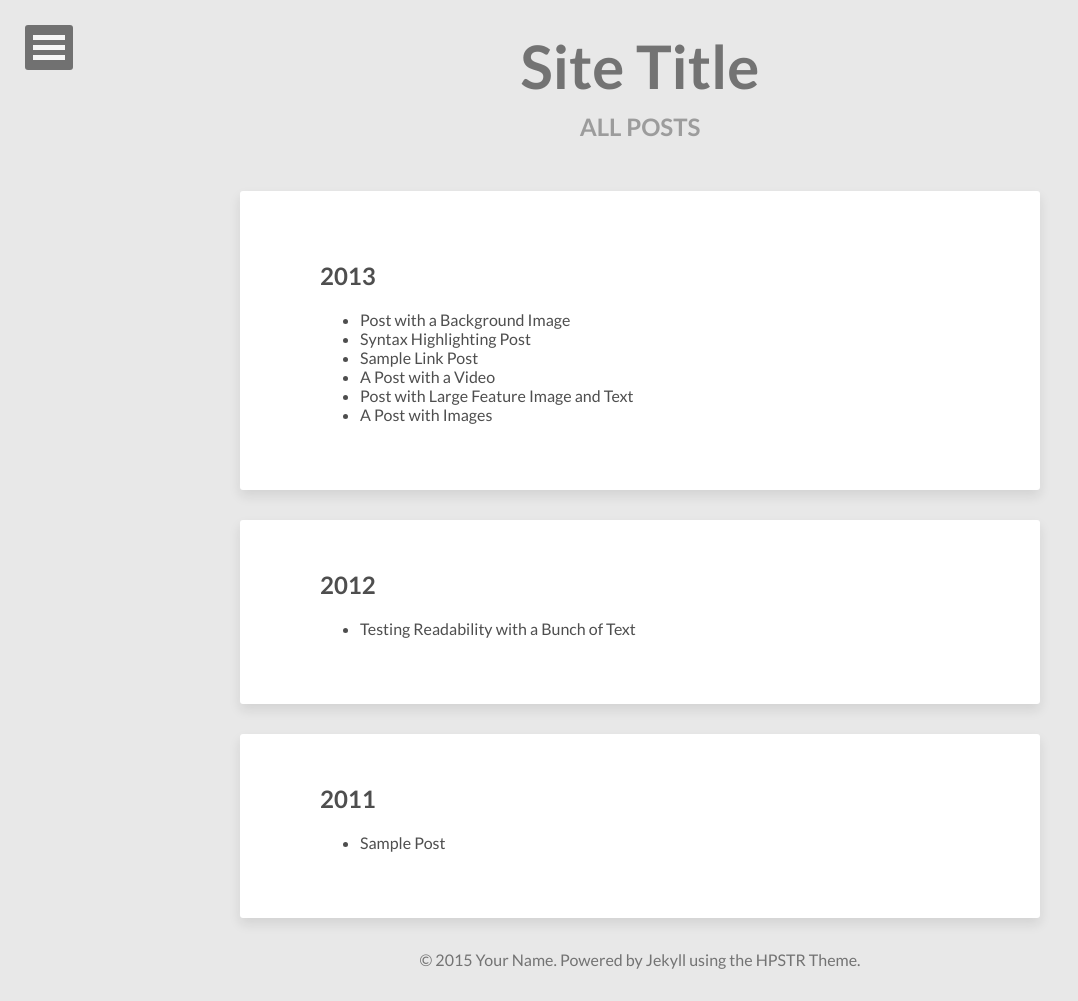
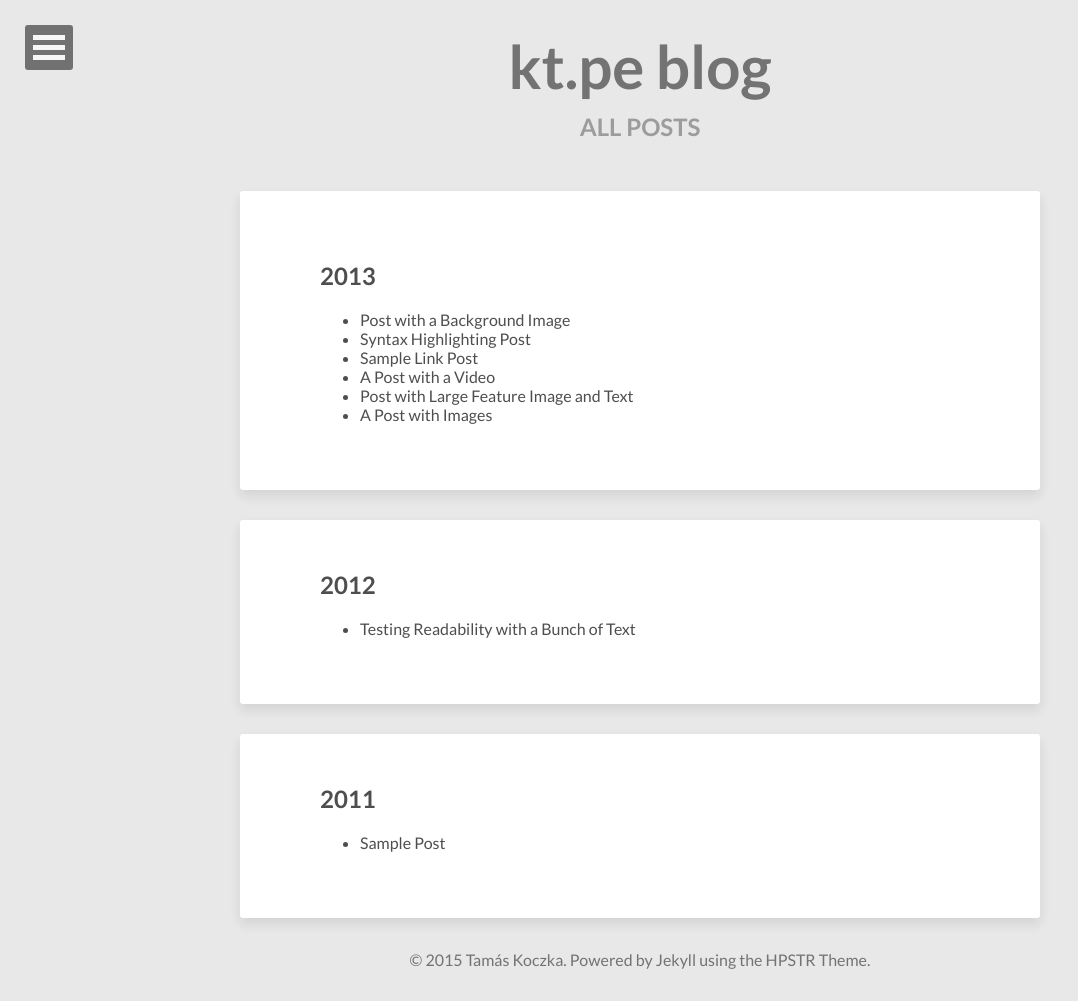
Before and after one commit to koczkatamas/blog, a Jekyll site: the page built from posts/index.html, in a window 1280 px wide. Shown: the whole page, without its empty margins (0-1078 px from the left). Built offline with Jekyll 4.4.1, drawn with Linux system fonts in a browser that asks for light colours; nearby versions of some CDN libraries; some of the changed lines change nothing that is shown.

Commit message:
Minimal site config and avatar image change

```diff
--- a/_config.yml
+++ b/_config.yml
@@ -1,6 +1,6 @@
-title:            Site Title
-description:      Describe your website here.
-disqus_shortname: hpstrtheme
+title:            kt.pe blog
+description:      kt.pe blog
+disqus_shortname: ktpeblog
 reading_time:     true
 words_per_minute: 200
 # Your site's domain goes here (eg: //mmistakes.github.io, http://mademistakes.com, etc)
@@ -9,14 +9,14 @@
 
 # Owner/author information
 owner:
-  name:           Your Name
+  name:           Tamás Koczka
   avatar:         avatar.jpg
-  bio:            "Your bio goes here. It shouldn't be super long but a good two sentences or two should suffice."
-  email:          you@email.com
+  bio:            "Works @ Tresorit. Plays @ SpamAndHex CTF team. Does security stuff."
+  email:          koczkatamas+ktpe@gmail.com
   # Social networking links used in footer. Update and remove as you like.
-  twitter:
-  facebook:
-  github:
+  twitter:        koczkatamas
+  facebook:       koczkatamas
+  github:         koczkatamas
   stackexchange:
   linkedin:
   instagram:
@@ -46,7 +46,7 @@
   style: compressed
 
 # https://github.com/mojombo/jekyll/wiki/Permalinks
-permalink:   /:categories/:title/
+permalink:   /:categories/:year/:month/:title/
 
 # Amount of post to show on home page
 paginate: 5
```
Also changed, not shown: images/avatar.jpg, images/avatar_default.jpg (added).
